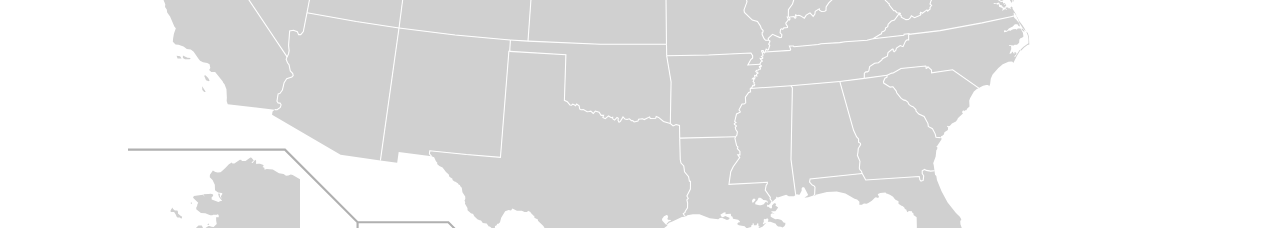
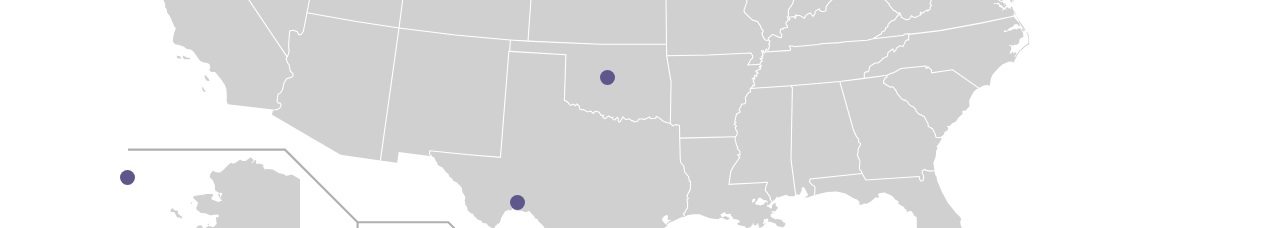
Before and after one commit to Darren-Tham/Rate-My-Airport, a React (Vite) app: page / in a window 1280 px wide. Shown: the part 724-952 px from the top of the page. Built offline with nearby package versions, Linux system fonts and the light colour scheme.

Commit message:
created pins on the map

```diff
--- a/src/components/Map/Map.css
+++ b/src/components/Map/Map.css
@@ -8,3 +8,19 @@ img {
     margin-right: auto;
     width: 80%;
 }
+.dot {
+    height: 15px;
+    width: 15px;
+    background-color:#5d578b;
+    border-radius: 50%;
+    display: inline-block;
+  }
+  #atl {
+    transform: translate(480px, -270px);
+  }
+  #jfk {
+    transform: translate(600px, -395px);
+  }
+  #lax {
+    transform: translate(105px, -295px);
+  }
--- a/src/components/Map/Map.tsx
+++ b/src/components/Map/Map.tsx
@@ -6,6 +6,9 @@ export default function Map() {
         <div className='parent'>
         <img src="src/assets/Map.svg" alt="Map of the United States"/>
         <AirportModal rating={"4/5"} acro={"ATL"} airportName={"Hartsfield"}/>
+        <span className="dot" id='jfk'></span>
+        <span className="dot" id='lax'></span>
+        <span className="dot" id='atl'></span>
         </div>
     );
 }
```
